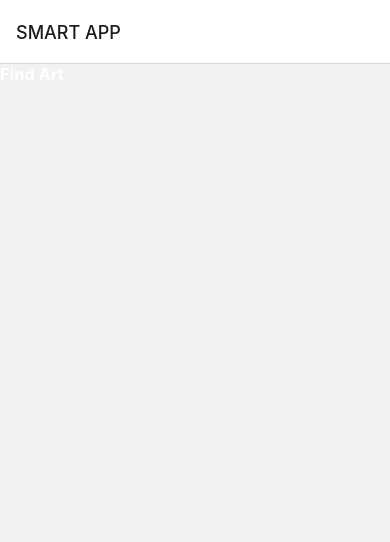
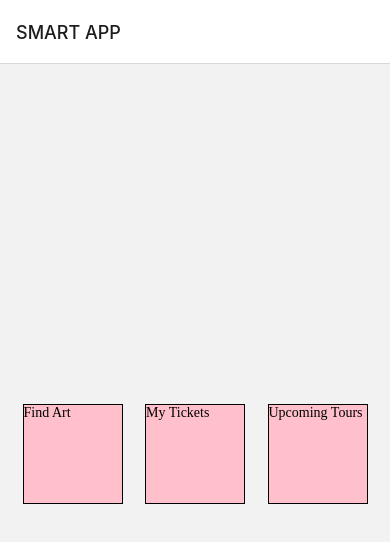
Before and after one commit to nickscip/Greens, a React Native app: screen / in a window 390 px wide. Shown: the top 542 px of the page. Built offline with nearby package versions, Linux system fonts and the light colour scheme.

Commit message:
Need to better understand views

```diff
--- a/App.js
+++ b/App.js
@@ -5,11 +5,25 @@ import { createNativeStackNavigator } from '@react-navigation/native-stack';
 
 function HomeScreen() {
   return (
-    <View>
-      <Pressable>
-        <Text style={styles.text}>Find Art</Text>
-      </Pressable>
-    </View>
+
+      <View style={{ flex: 1, flexDirection: 'row', justifyContent: 'space-evenly', alignItems: 'center'}}>
+        <View>
+          <Pressable style={styles.homeButton}>
+            <Text style={styles.buttonText}>Find Art</Text>
+          </Pressable>
+        </View>
+        <View>
+          <Pressable style={styles.homeButton}>
+            <Text style={styles.buttonText}>My Tickets</Text>
+          </Pressable>
+        </View>
+        <View>
+          <Pressable style={styles.homeButton}>
+            <Text style={styles.buttonText}>Upcoming Tours</Text>
+          </Pressable>
+        </View>
+      </View>
+
   );
 }
 
@@ -29,19 +43,17 @@ export default App;
 
 const styles = StyleSheet.create({
   homeButton: {
-    alignItems: 'center',
-    justifyContent: 'center',
-    paddingVertical: 12,
-    paddingHorizontal: 32,
-    borderRadius: 4,
-    elevation: 3,
-    backgroundColor: 'blue',
+    backgroundColor: 'pink',
+    borderWidth: 1,
+    width: 100,
+    height: 100
+
+
   },
-  text: {
-    fontSize: 16,
-    lineHeight: 21,
-    fontWeight: 'bold',
-    letterSpacing: 0.25,
-    color: 'white',
+  buttonText: {
+    fontSize: 14,
+    fontFamily: 'Times New Roman',
+    color: 'black',
+
   },
 });
```
